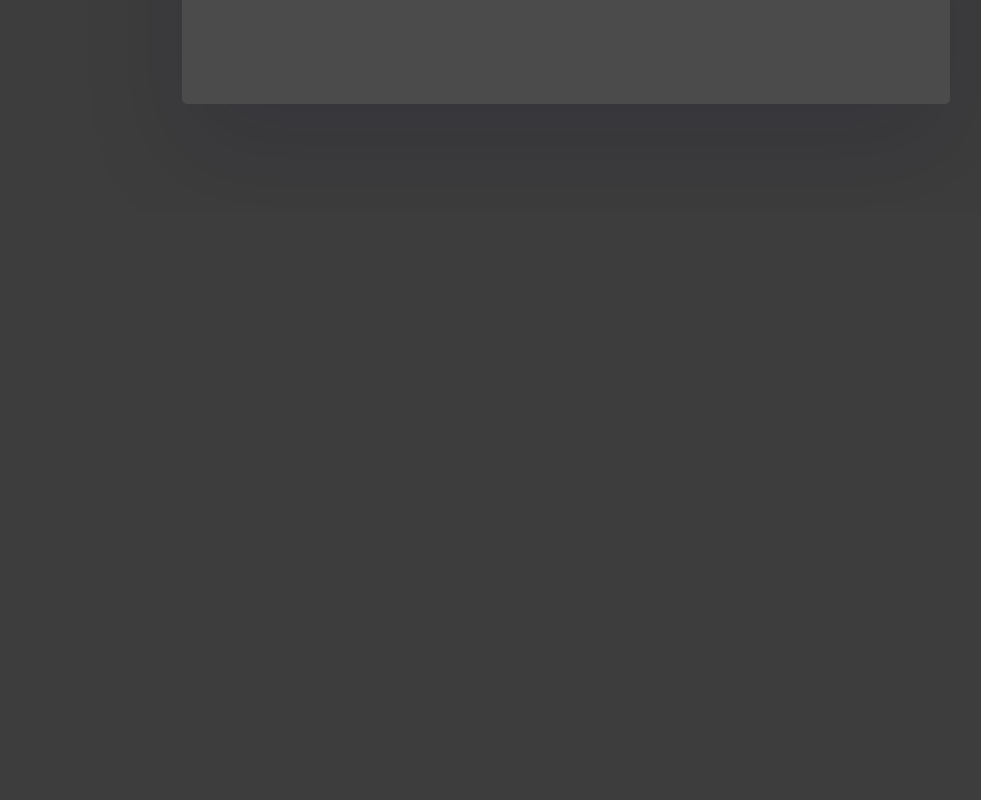
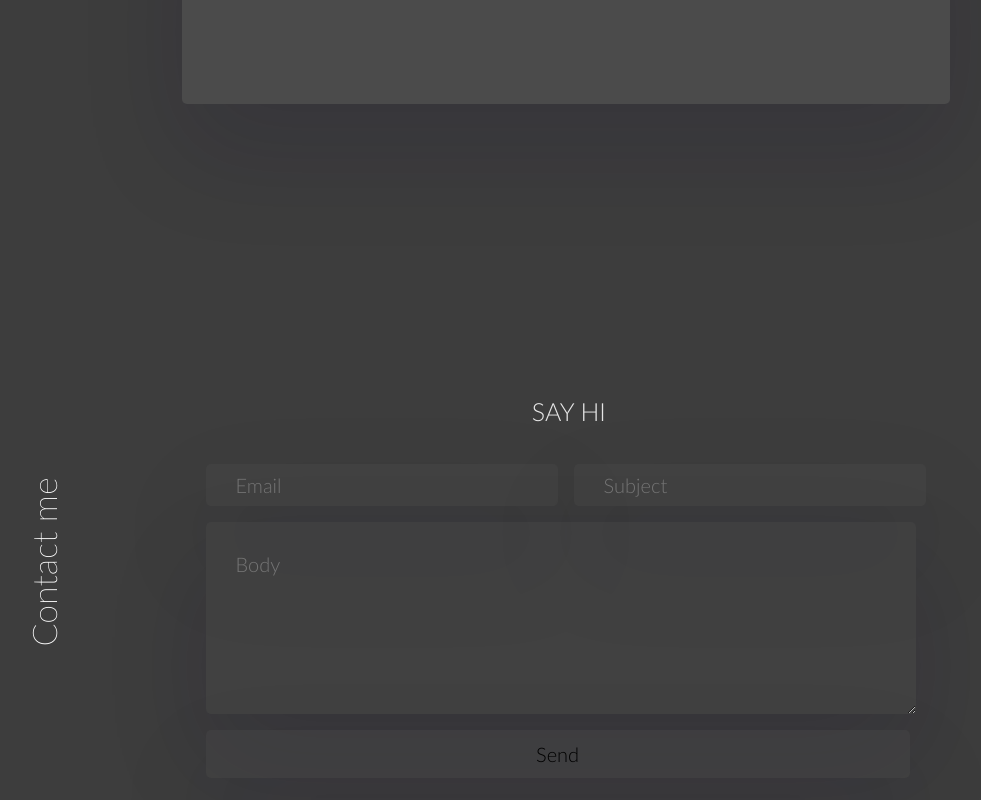
Before and after one commit to Haile-08/react_portfolio, a React (Vite) app: page / in a window 1280 px wide. Shown: the part 1388-2188 px from the top of the page, without its empty margins (84-1065 px from the left). Before the commit the page ends 1602 px from the top, so only its background shows below. Built offline with nearby package versions, Linux system fonts and the light colour scheme.

Commit message:
Create a user interface for the contact from

```diff
--- a/src/App.tsx
+++ b/src/App.tsx
@@ -5,6 +5,7 @@ import Navigation from "./components/Navigation/Navigation";
 import { motion, AnimatePresence } from "framer-motion";
 import NavBar from "./components/NavBar/NavBar";
 import Project from "./components/Project/Project";
+import Contact from "./components/contact/Contact";
 
 
 function App() {
@@ -30,6 +31,7 @@ function App() {
         <div className="app">
           <Home />
           <Project />
+          <Contact />
         </div>
       )}
     </>
--- a/src/components/contact/Contact.css
+++ b/src/components/contact/Contact.css
@@ -0,0 +1,107 @@
+.contact {
+    width: 100vw;
+    height: 100vh;
+    display: flex;
+    flex-direction: row;
+}
+
+.contact-title {
+    width: 20vw;
+    height: 100vh;
+    display: flex;
+    justify-content: center;
+    align-items: flex-start;
+    font-family: lato-thin;
+    color: #ffffff;
+    font-size: 34px;
+}
+
+.contact-title p {
+    margin: 0;
+    padding: 0 ;
+    margin-top: 30vh;
+    transform: rotate(-90deg) translate(-50%);
+
+}
+.contact-body{
+    display: flex;
+    align-items: center;
+    justify-content: center;
+    flex-direction:column;
+
+}
+
+.contact-body p {
+    font-size: 25px;
+    font-family: lato-light;
+}
+.contact-body form{
+    display: flex;
+    flex-direction: column;
+    flex-wrap: wrap;
+    margin-left: 2vw;
+    width: 60vw;
+    height: 50vh;
+    font-family: lato-light;
+}
+
+.contact-top{
+    display: flex;
+}
+.contact-email {
+    outline: none;
+    border: none;
+    width: 25vw;
+    height: 5vh;
+    margin: 1vh;
+    padding-left: 30px;
+    font-size: 20px;
+    font-family: lato-light;
+    border-radius: 5px;
+    background-color: #4b4b4b4f;
+    box-shadow: rgba(17, 12, 46, 0.15) 0px 48px 100px 0px;
+}
+
+.contact-subject {
+    outline: none;
+    border: none;
+    width: 25vw;
+    height: 5vh;
+    margin: 1vh;
+    padding-left: 30px;
+    font-size: 20px;
+    font-family: lato-light;
+    border-radius: 5px;
+    background-color: #4b4b4b4f;
+    box-shadow: rgba(17, 12, 46, 0.15) 0px 48px 100px 0px;
+}
+
+.contact-input-body {
+    outline: none;
+    border: none;
+    width: 53vw;
+    height: 20vh;
+    margin: 1vh;
+    padding-top: 30px;
+    padding-left: 30px;
+    display: flex;
+    font-size: 20px;
+    font-family: lato-light;
+    border-radius: 5px;
+    background-color: #4b4b4b4f;
+    box-shadow: rgba(17, 12, 46, 0.15) 0px 48px 100px 0px;
+}
+
+.contact-body button{
+    outline: none;
+    border: none;
+    width: 55vw;
+    height: 6vh;
+    margin: 1vh;
+    cursor: pointer;
+    font-family: lato-light;
+    font-size: 20px;
+    border-radius: 5px;
+    background-color: #4b4b4b4f;
+    box-shadow: rgba(17, 12, 46, 0.15) 0px 48px 100px 0px;
+}
--- a/src/components/contact/Contact.tsx
+++ b/src/components/contact/Contact.tsx
@@ -1,7 +1,46 @@
-import React from "react";
+import "./Contact.css";
+import { motion } from "framer-motion";
 
 function Contact() {
-  return <div>Contact</div>;
+  return (
+    <div className="contact">
+      <div className="contact-title">
+        <p>Contact me</p>
+      </div>
+      <div className="contact-body">
+        <p>SAY HI</p>
+        <form action="">
+          <div className="contact-top">
+            <input
+              type="email"
+              name="email"
+              className="contact-email"
+              placeholder="Email"
+            />
+            <input
+              type="text"
+              name="subject"
+              className="contact-subject"
+              placeholder="Subject"
+            />
+          </div>
+          <textarea
+            name="body"
+            className="contact-input-body"
+            placeholder="Body"
+          />
+          <motion.button
+            type="submit"
+            whileHover={{ scale: 1.05 }}
+            whileTap={{ scale: 0.9 }}
+            transition={{ type: "spring", stiffness: 400, damping: 17 }}
+          >
+            Send
+          </motion.button>
+        </form>
+      </div>
+    </div>
+  );
 }
 
 export default Contact;
```
